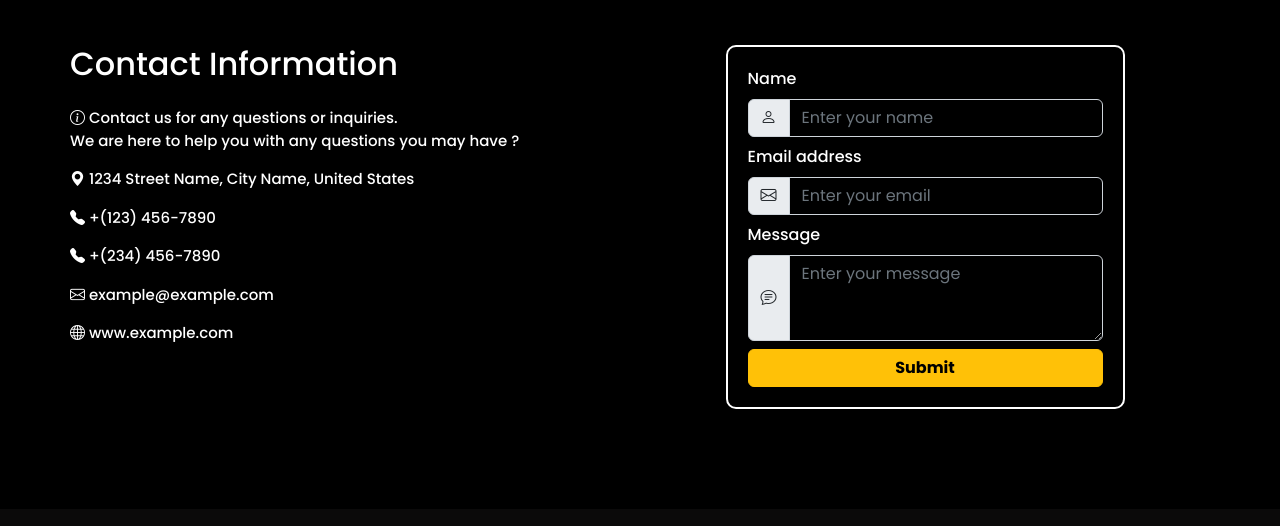
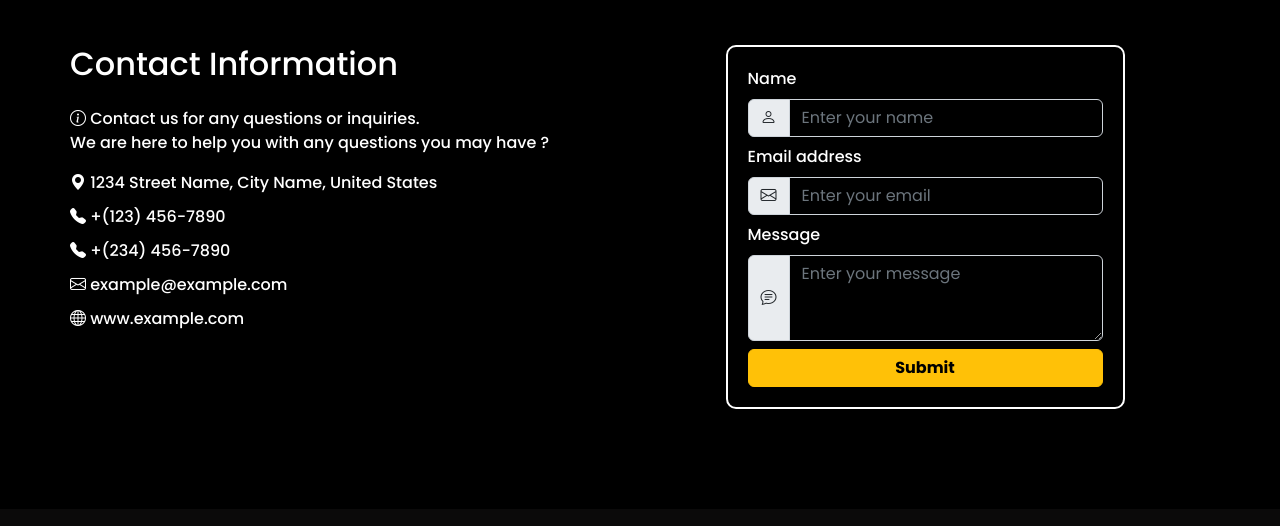
Before and after one commit to HongTongHea/Tour-Travel, a plain HTML site: page index.html in a window 1280 px wide. Shown: the part 6070-6596 px from the top of the page. Drawn offline with nearby package versions, Linux system fonts and the light colour scheme; animation ran at ten frames a second.

Commit message:
Update code

```diff
--- a/index.html
+++ b/index.html
@@ -506,21 +506,23 @@
                                 <i class="bi bi-info-circle"></i> Contact us for any questions or inquiries. <br>
                                 We are here to help you with any questions you may have ?
                             </p>
-                            <p>
-                                <i class="bi bi-geo-alt-fill"></i> 1234 Street Name, City Name, United States
-                            </p>
-                            <p>
-                                <i class="bi bi-telephone-fill"></i> +(123) 456-7890
-                            </p>
-                            <p>
-                                <i class="bi bi-telephone-fill"></i> +(234) 456-7890
-                            </p>
-                            <p>
-                                <i class="bi bi-envelope"></i> example@example.com
-                            </p>
-                            <p>
-                                <i class="bi bi-globe"></i> www.example.com
-                            </p>
+                            <ul class="contact-list">
+                                <li>
+                                    <i class="bi bi-geo-alt-fill"></i> <a href="#">1234 Street Name, City Name, United States</a>
+                                </li>
+                                <li>
+                                    <i class="bi bi-telephone-fill"></i> <a href="tel:+1234567890">+(123) 456-7890</a>
+                                </li>
+                                <li>
+                                    <i class="bi bi-telephone-fill"></i> <a href="tel:+2344567890">+(234) 456-7890</a>
+                                </li>
+                                <li>
+                                    <i class="bi bi-envelope"></i> <a href="mailto:example@example.com">example@example.com</a>
+                                </li>
+                                <li>
+                                    <i class="bi bi-globe"></i> <a href="http://www.example.com" target="_blank">www.example.com</a>
+                                </li>
+                            </ul>
                         </div>
                     </div>
                 </div>
--- a/style.css
+++ b/style.css
@@ -385,17 +385,19 @@ body {
     height: 30vh;
 }
 
-.contact i {
-    font-size: 2rem;
+.contact-list{
+    list-style: none;
+    margin: 0;
+    padding: 0;
+}
+.contact-list li{
+    margin-bottom: 10px;
+}
+.contact-list a{
+    text-decoration: none;
     color: white;
+
 }
-
-.contact-info p {
-    color: white;
-    font-size: 15px;
-    font-weight: 500;
-}
-
 form {
     border: 2px solid white;
     padding: 20px;
```
